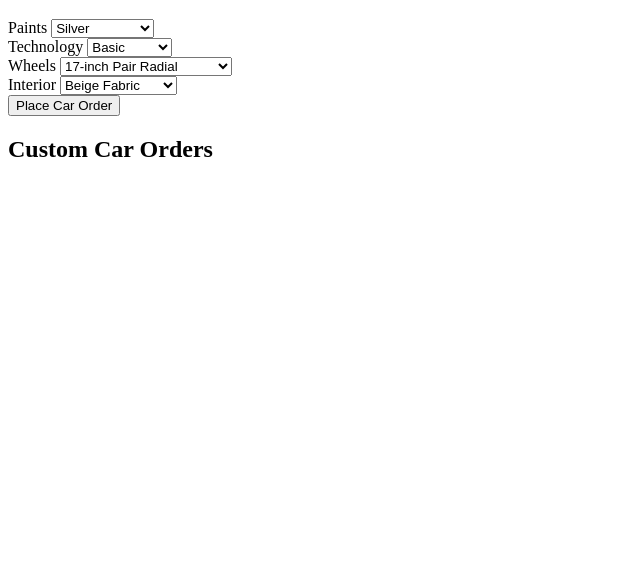
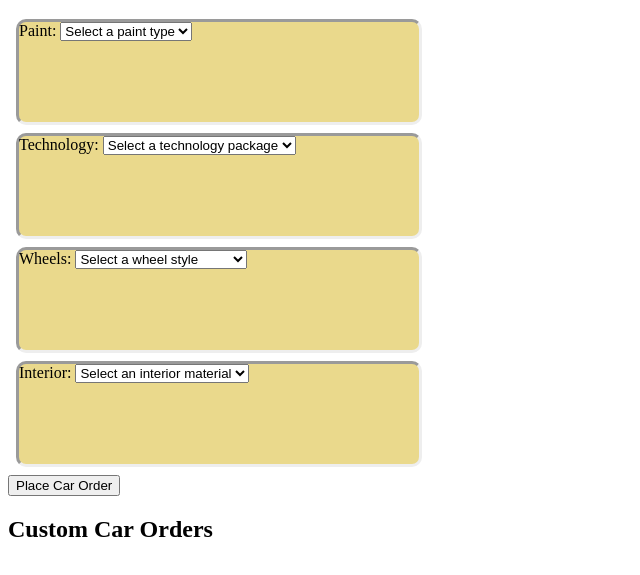
Before and after one commit to bigjlr2004/cars_r_us_repo, a plain HTML site: page index.html in a window 1280 px wide. Shown: the part 61-636 px from the top of the page, without its empty margins (0-640 px from the left). Drawn offline with Linux system fonts and the light colour scheme.

Commit message:
Flexbox added to CSS

```diff
--- a/scripts/cars.js
+++ b/scripts/cars.js
@@ -7,24 +7,32 @@ export const carsLayout = () => {
     return `
         <h1>Cars 'R Us: Personal Car Builder</h1>
         <article class="choices">
+            <div class="box">
             <section class="paint options">
-                <label for="paint-types">Paints</label>
+                <label for="paint-types">Paint:</label>
                ${paintHtml()}
             </section>
+            </div>
+            <div class="box">
             <section class="choices__technology options">
-            <label for="technology-types">Technology</label>
+            <label for="technology-types">Technology:</label>
             ${technologyHtml()}
          </section>
+         </div>
+         <div class="box">
             <section class="choices__wheels options">
 
-            <label for="wheels-types">Wheels</label>
+            <label for="wheels-types">Wheels:</label>
             ${wheelsHtml()}
          </section>
+         </div>
+         <div class="box">
          <section class="choices_interior options">
 
-         <label for="interior-types">Interior</label>
+         <label for="interior-types">Interior:</label>
          ${interiorHtml()}
       </section>
+      </div>
         </article>
         <article>
             <button id="orderButton">Place Car Order</button>
--- a/scripts/database.js
+++ b/scripts/database.js
@@ -9,24 +9,28 @@ const database = {
     orderBuilder: {}, // this database is used to store the state
 
     paint: [
+        { id: 0, name: "Select a paint type"},
         { id: 1, name: "Silver", price: 500 },
         { id: 2, name: "Midnight Blue", price: 710 },
         { id: 3, name: "Firebrick Red", price: 965 },
         { id: 4, name: "SpringGreen", price: 799}
     ],
     interior: [
+        { id: 0, type: "Select an interior material"},
         { id: 1, type: "Beige Fabric", price: 405 },
         { id: 2, type: "Charcoal Fabric", price: 782 },
         { id: 3, type: "White Leather", price: 1470 },
         { id: 4, type: "Black Leather", price: 1997 }
     ],
     technology: [
+        { id: 0, type:"Select a technology package"},
         { id: 1, type: "Basic", price: 499 },
         { id: 2, type: "Navigation", price: 699.99 },
         { id: 3, type: "Visibility", price: 899 },
         { id: 4, type: "Ultra", price: 795.45 }
     ],
     wheel: [
+        {id: 0, type: "Select a wheel style"},
         { id: 1, type: "17-inch Pair Radial", price: 800 },
         { id: 2, type: "17-inch Pair Radial Black", price: 900 },
         { id: 3, type: "18-inch Pair Spoke Silver", price: 1100 },
--- a/styles/main.css
+++ b/styles/main.css
@@ -0,0 +1,24 @@
+.container {
+    width:900px;
+
+      display: flex;
+    flex-direction: row;
+
+
+    }
+
+   .box  {
+    display: flex;
+    flex-direction: column;
+    align-self: flex-start;
+
+    flex-basis: 25%;
+      width: 400px;
+      height: 100px;
+      background-color: #ead98c;
+      margin: 8px;
+      border-style: inset;
+
+      border-radius: 10px;
+
+    }
```
Also changed, not shown: index.html (+2 -1 lines).
